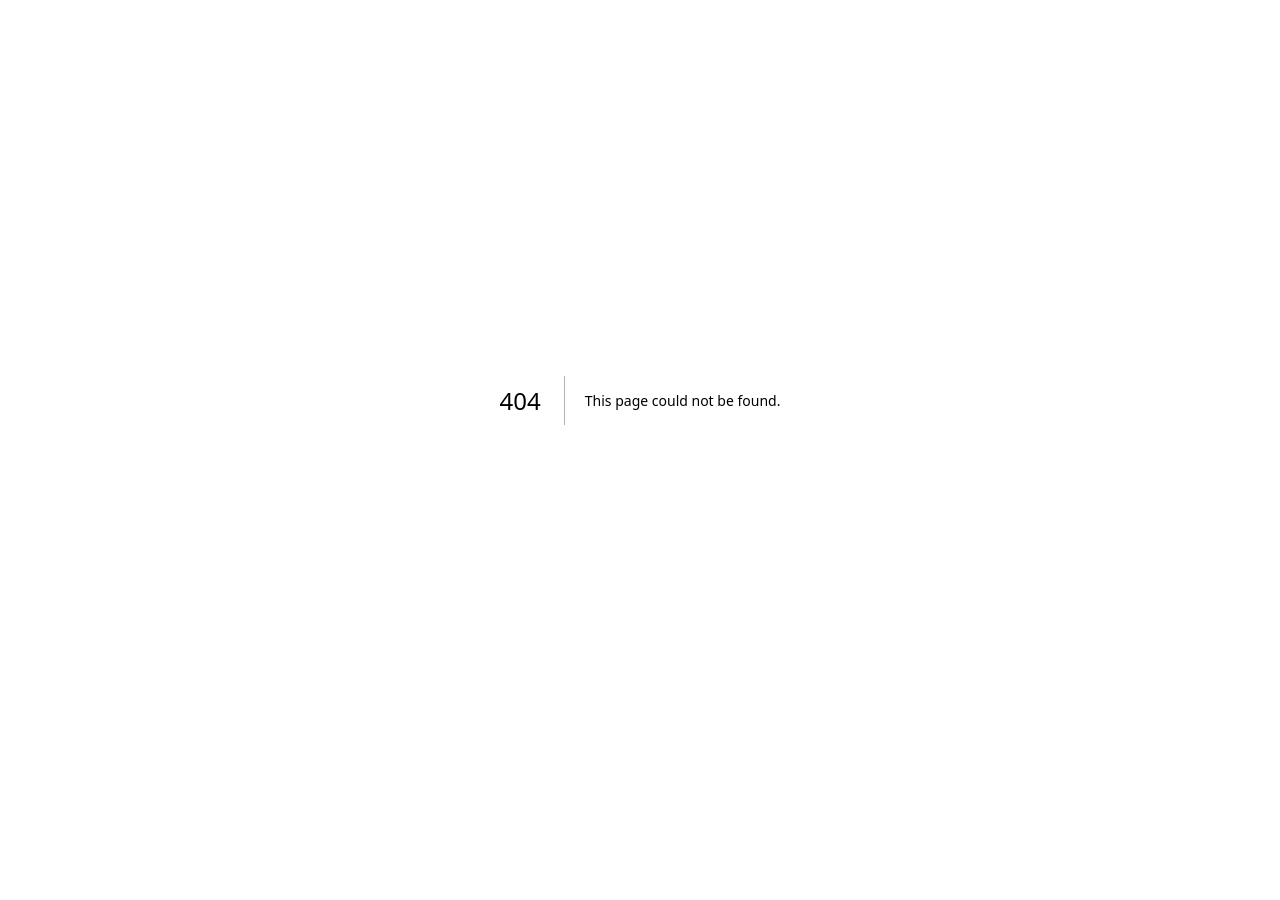
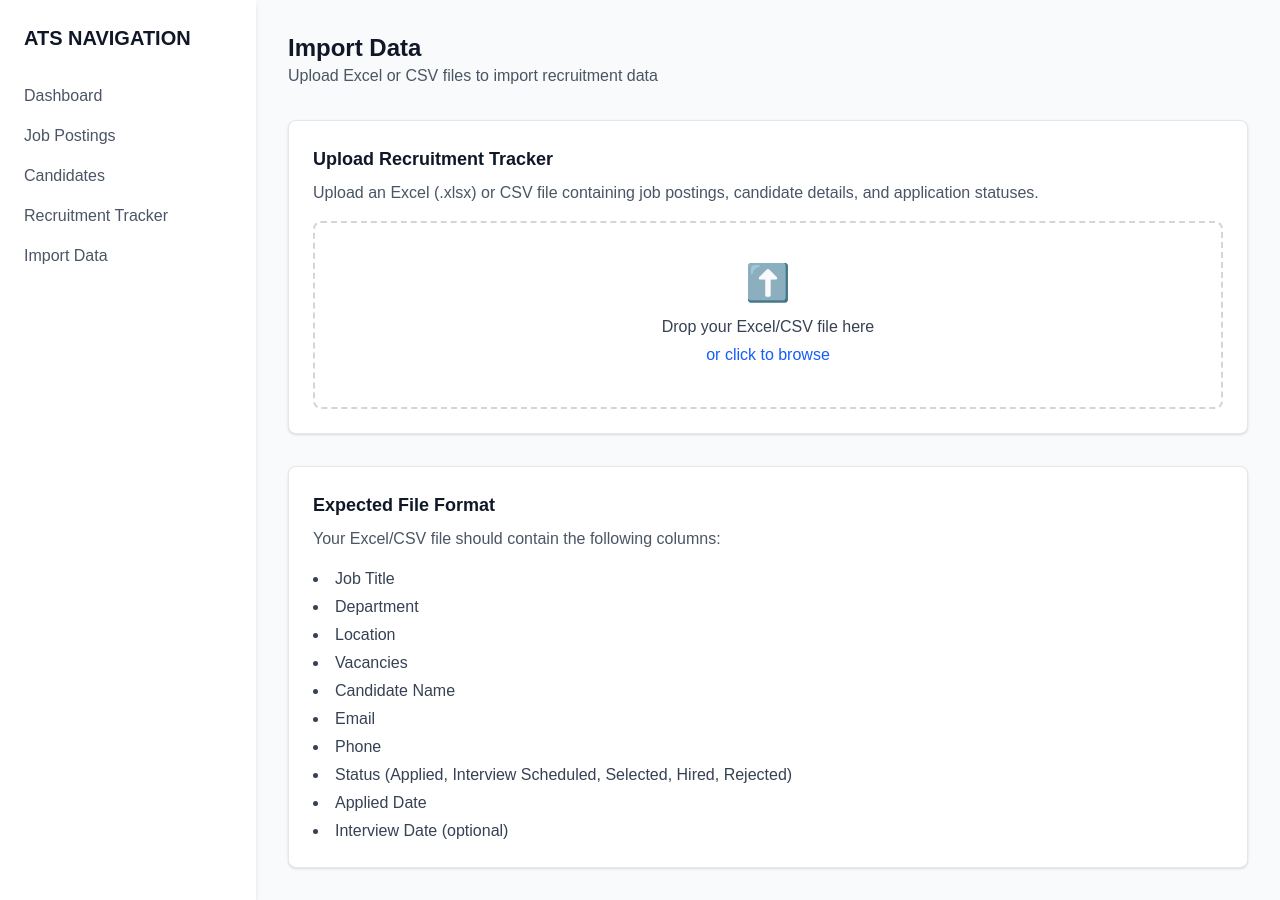
Before and after one commit to ShahdNael2005/ats, a Next.js app: page /importData in a window 1280 px wide. Before the commit this address had no page. Before the commit the page ends 800 px from the top, so only its background shows below. Built offline with nearby package versions, Linux system fonts and the light colour scheme.

Commit message:
added the ImportDataPage

```diff
--- /dev/null
+++ b/app/importData/page.tsx
@@ -0,0 +1,71 @@
+"use client";
+import Navbar from "../components/Navbar";
+import { useState } from "react";
+
+export default function ImportDataPage() {
+  const [file, setFile] = useState<File | null>(null);
+
+  const handleFileChange = (e: React.ChangeEvent<HTMLInputElement>) => {
+    if (e.target.files && e.target.files[0]) {
+      setFile(e.target.files[0]);
+    }
+  };
+
+  return (
+    <Navbar>
+      <div className="space-y-8">
+        {/* Header */}
+        <div>
+          <h1 className="text-2xl font-semibold">Import Data</h1>
+          <p className="text-gray-600">
+            Upload Excel or CSV files to import recruitment data
+          </p>
+        </div>
+
+        {/* Upload Section */}
+        <div className="bg-white border border-gray-200 rounded-lg p-6 shadow-sm">
+          <h2 className="text-lg font-semibold mb-2">Upload Recruitment Tracker</h2>
+          <p className="text-gray-600 mb-4">
+            Upload an Excel (.xlsx) or CSV file containing job postings, candidate details, and application statuses.
+          </p>
+
+          <div className="border-2 border-dashed border-gray-300 rounded-lg p-10 flex flex-col items-center justify-center text-center hover:border-blue-400 transition">
+            <div className="text-4xl text-gray-400 mb-3">⬆️</div>
+            <p className="text-gray-700 font-medium">
+              Drop your Excel/CSV file here
+            </p>
+            <label className="text-blue-600 cursor-pointer hover:underline mt-1">
+              <input type="file" accept=".csv,.xlsx" onChange={handleFileChange} className="hidden" />
+              or click to browse
+            </label>
+            {file && (
+              <p className="mt-3 text-sm text-gray-600">
+                Selected file: <span className="font-medium">{file.name}</span>
+              </p>
+            )}
+          </div>
+        </div>
+
+        {/* Expected File Format */}
+        <div className="bg-white border border-gray-200 rounded-lg p-6 shadow-sm">
+          <h2 className="text-lg font-semibold mb-2">Expected File Format</h2>
+          <p className="text-gray-600 mb-4">
+            Your Excel/CSV file should contain the following columns:
+          </p>
+          <ul className="list-disc list-inside text-gray-700 space-y-1">
+            <li>Job Title</li>
+            <li>Department</li>
+            <li>Location</li>
+            <li>Vacancies</li>
+            <li>Candidate Name</li>
+            <li>Email</li>
+            <li>Phone</li>
+            <li>Status (Applied, Interview Scheduled, Selected, Hired, Rejected)</li>
+            <li>Applied Date</li>
+            <li>Interview Date (optional)</li>
+          </ul>
+        </div>
+      </div>
+    </Navbar>
+  );
+}
```
